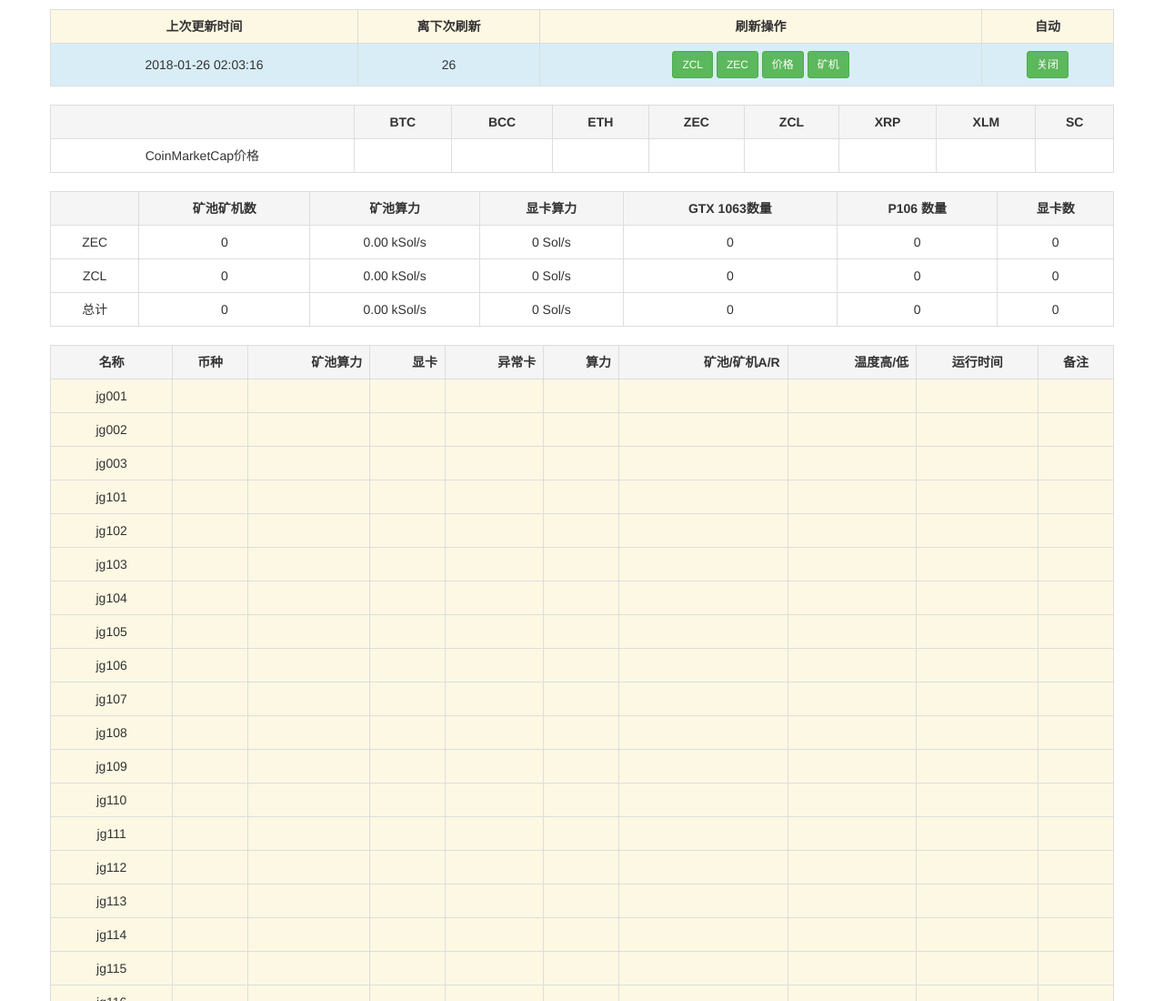
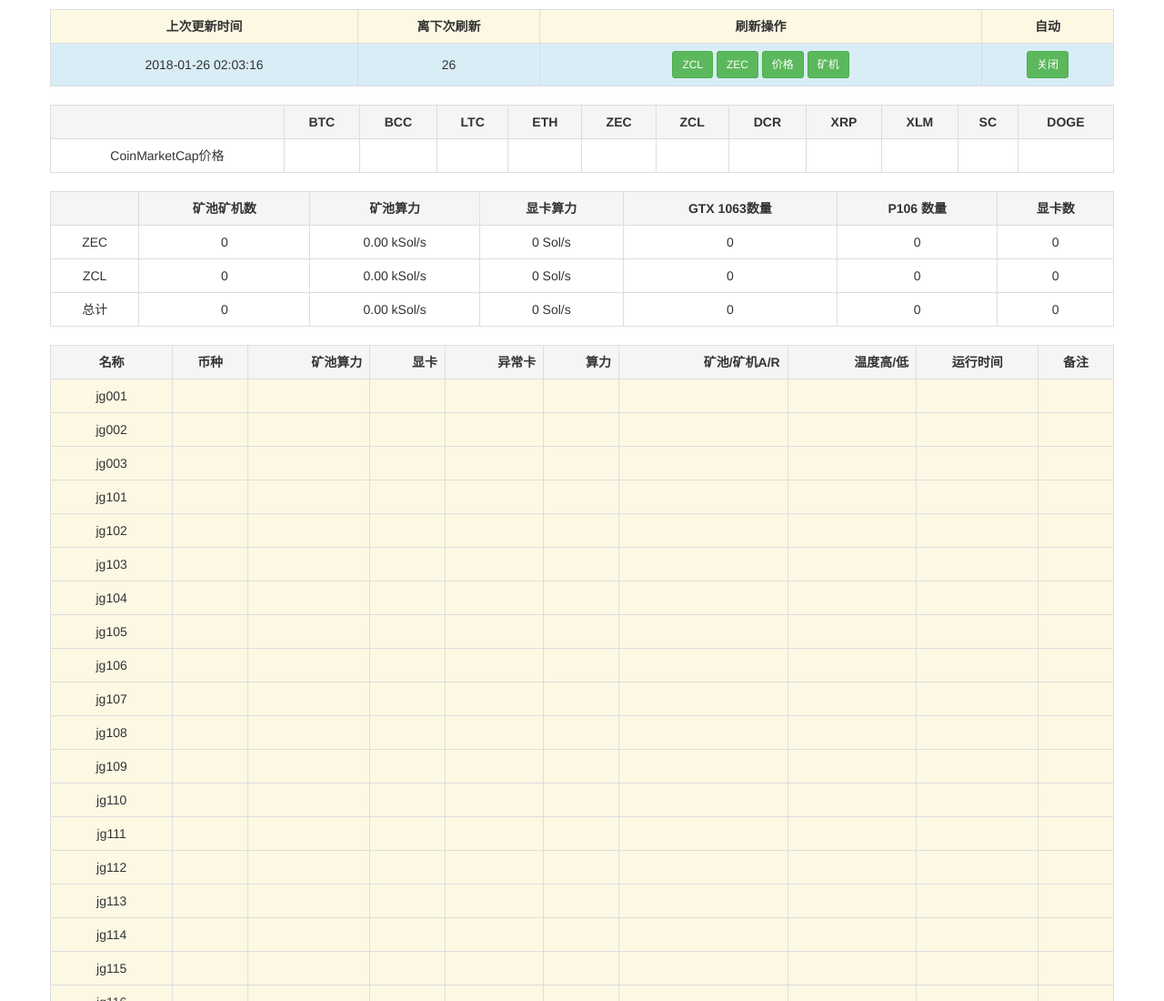
Before and after one commit to liangran/pool, a plain HTML site: page index.html in a window 1280 px wide. Shown: the top 1100 px of the page at 91% size. Drawn offline with nearby package versions, Linux system fonts and the light colour scheme; no server answers.

Commit message:
add LTC DCR DOGE

```diff
--- a/index.html
+++ b/index.html
@@ -54,23 +54,29 @@
 						<th style="text-align: center"></th>
 						<th style="text-align: center">BTC</th>
 						<th style="text-align: center">BCC</th>
+						<th style="text-align: center">LTC</th>
 						<th style="text-align: center">ETH</th>
 						<th style="text-align: center">ZEC</th>
 						<th style="text-align: center">ZCL</th>
+						<th style="text-align: center">DCR</th>
 						<th style="text-align: center">XRP</th>
 						<th style="text-align: center">XLM</th>
 						<th style="text-align: center">SC</th>
+						<th style="text-align: center">DOGE</th>
 					</tr>
 					<tr>
 						<td style="text-align: center; vertical-align: middle;">CoinMarketCap价格</td>
 						<td style="text-align: center; vertical-align: middle;">{{price.BTC | number : 0}}</td>
 						<td style="text-align: center; vertical-align: middle;">{{price.BCH | number : 0}}</td>
+						<td style="text-align: center; vertical-align: middle;">{{price.LTC | number : 0}}</td>
 						<td style="text-align: center; vertical-align: middle;">{{price.ETH | number : 0}}</td>
 						<td style="text-align: center; vertical-align: middle;">{{price.ZEC | number : 0}}</td>
 						<td style="text-align: center; vertical-align: middle;">{{price.ZCL | number : 2}}</td>
+						<td style="text-align: center; vertical-align: middle;">{{price.DCR | number : 2}}</td>
 						<td style="text-align: center; vertical-align: middle;">{{price.XRP | number : 3}}</td>
 						<td style="text-align: center; vertical-align: middle;">{{price.XLM | number : 3}}</td>
 						<td style="text-align: center; vertical-align: middle;">{{price.SC  | number : 4}}</td>
+						<td style="text-align: center; vertical-align: middle;">{{price.DOGE| number : 4}}</td>
 					</tr>
 				</tbody>
 			</table>
--- a/js/app.js
+++ b/js/app.js
@@ -211,7 +211,7 @@ myApp.controller('MyController', function($scope, $interval, $http) {
 		$scope.price.refreshing = true;
 		getResource(price_api, function(err, data) {
 			$scope.price.refreshing = false;
-			var coins_price = ['BTC', 'BCH', 'ETH', 'ZEC', 'ZCL', 'XRP', 'XLM', 'SC']
+			var coins_price = ['BTC', 'BCH', 'ETH', 'ZEC', 'ZCL', 'XRP', 'XLM', 'SC', 'DCR', 'LTC', 'DOGE']
 			if (data) {
 				data.forEach(function(item){
 					if (coins_price.indexOf(item.symbol) >=0) {
```
